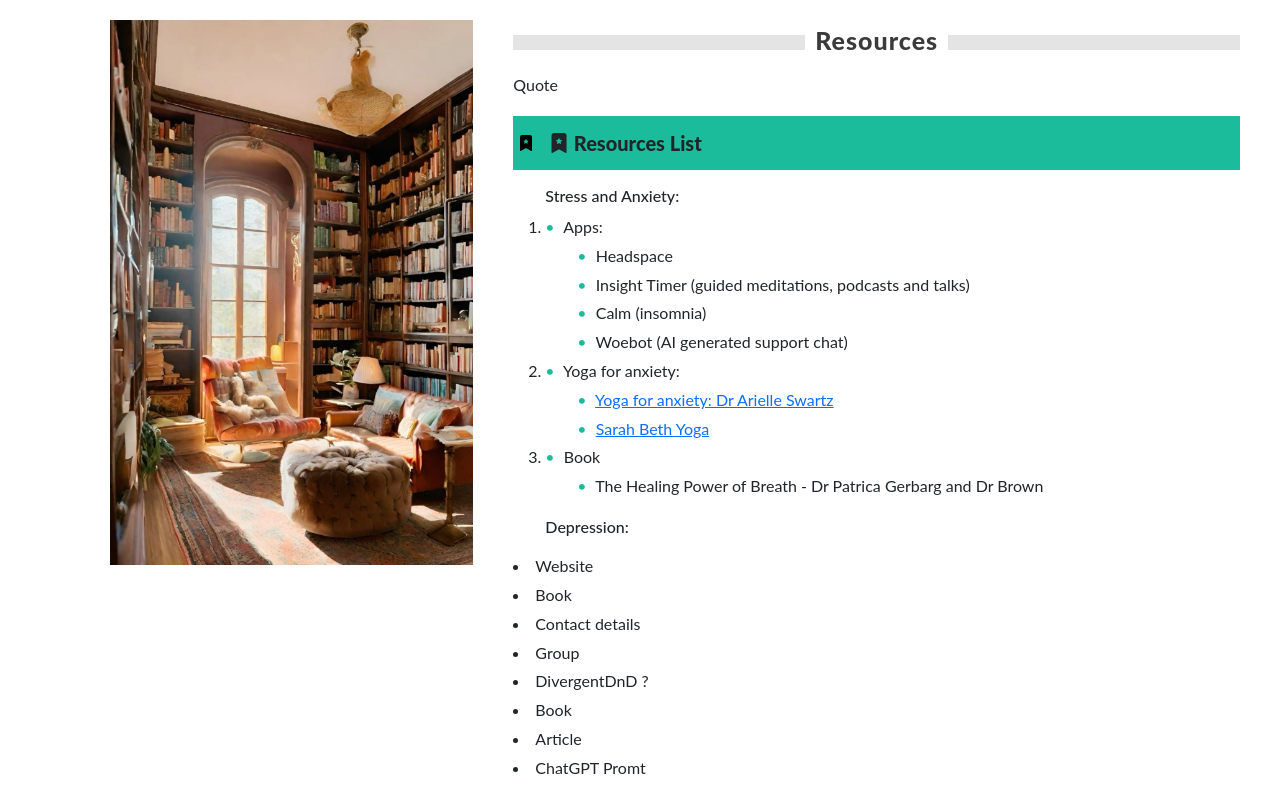
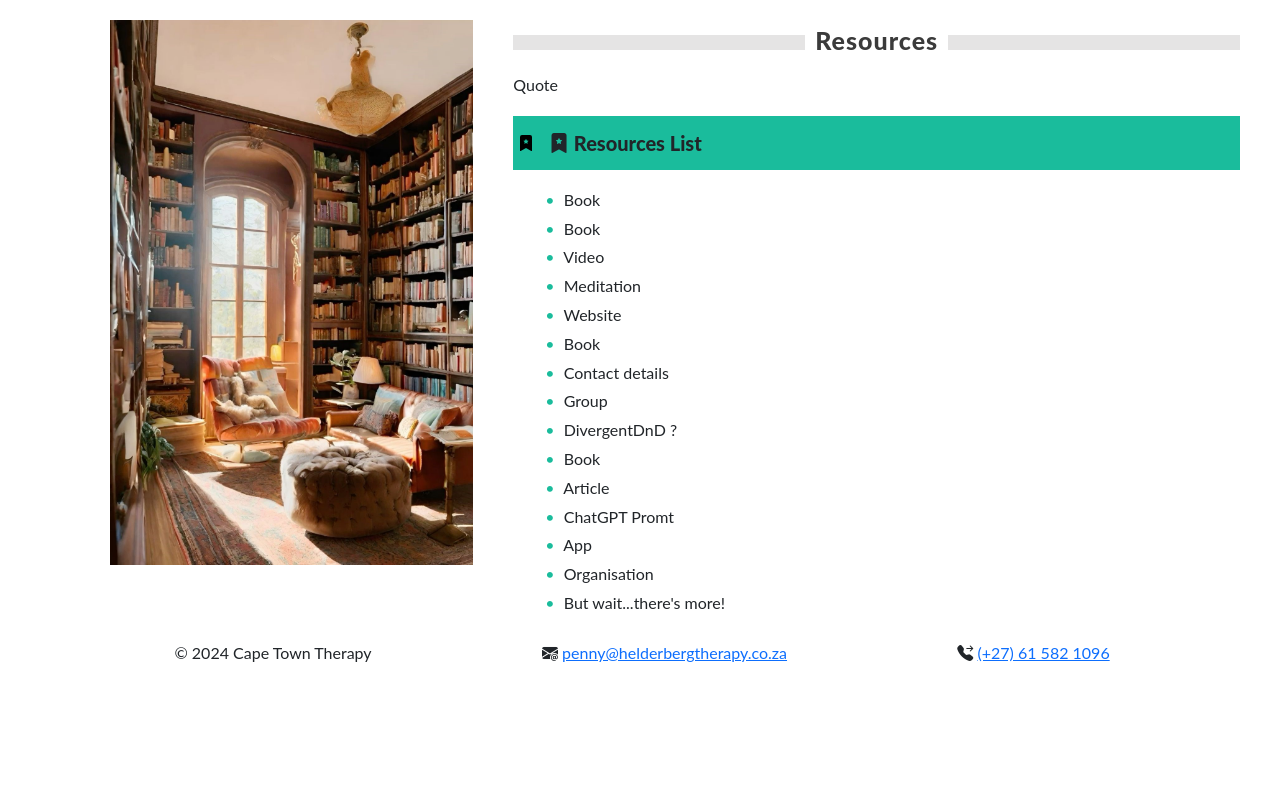
Before and after one commit to JDGresse/1_Deployed, a Django app: page /resources/ in a window 1280 px wide. Shown: the part 106-894 px from the top of the page. After the commit the page ends 768 px from the top, so only its background shows below. Run offline with Django 5.2, Linux system fonts and the light colour scheme; some libraries are stand-ins or nearby versions.

Commit message:
Add files via upload
Updated Resources Page

```diff
--- a/web_pages/templates/web_pages/resources.html
+++ b/web_pages/templates/web_pages/resources.html
@@ -9,8 +9,7 @@ ADHD Support
 
   <div style="display: flex;">
     <div style="flex: 1;">
-    <img src="{% static 'images/resources.jpg' %}" alt="Resources"
-      style="margin-left: 110px; margin-top: 20px; max-width: 100%; height: auto;">
+        <img src="{% static 'images/resources.jpg' %}" alt="Resources" style="margin-left: 110px; margin-top: 20px; max-width: 100%; height: auto;">
     </div>
     <div style="flex: 2; margin-left: 150px; margin-right: 40px;">
       <h4><span>Resources</span></h4>
@@ -23,52 +22,18 @@ ADHD Support
         Resources List
       </h5>
       <p class="base-margin"></p>
-    <ol class="list-blurb">
-      <h6>Stress and Anxiety:</h6>
+      <ul class="list-blurb">
         <li>
-        Apps:
-      </li>
-      <ul>
-        <li>
-          Headspace
-        </li>
-        <li>
-          Insight Timer (guided meditations, podcasts and talks)
-        </li>
-        <li>
-          Calm (insomnia)
-        </li>
-        <li>
-          Woebot (AI generated support chat)
-        </li>
-      </ul>
-      <li>
-        Yoga for anxiety:
-      </li>
-      <ul>
-        <li>
-          <a href="https://drarielleschwartz.com/yoga-for-anxiety-dr-arielle-schwartz/">Yoga for anxiety: Dr Arielle
-            Swartz</a>
-        </li>
-        <li>
-          <a href="https://www.youtube.com/watch?v=2hOpboizq1k&ab_channel=SarahBethYoga">Sarah Beth Yoga</a>
-        </li>
-      </ul>
+          Book
         <li>
           Book
         </li>
-      <ul>
         <li>
-          The Healing Power of Breath - Dr Patrica Gerbarg and Dr Brown
+          Video
         </li>
-      </ul>
-    </ol>
-    </p>
-    <p class="base-margin"></p>
-    <ol class="list-blurb">
-      <h6>Depression:</h6>
-    </ol>
-    <ul></ul>
+        <li>
+          Meditation
+        </li>
         <li>
           Website
         </li>
@@ -102,7 +67,7 @@ ADHD Support
         <li>
           But wait...there's more!
         </li>
-    </ol>
+      </ul>
     </div>
   </div>
 
```
Lines whose indentation alone changed are shown as unchanged.
